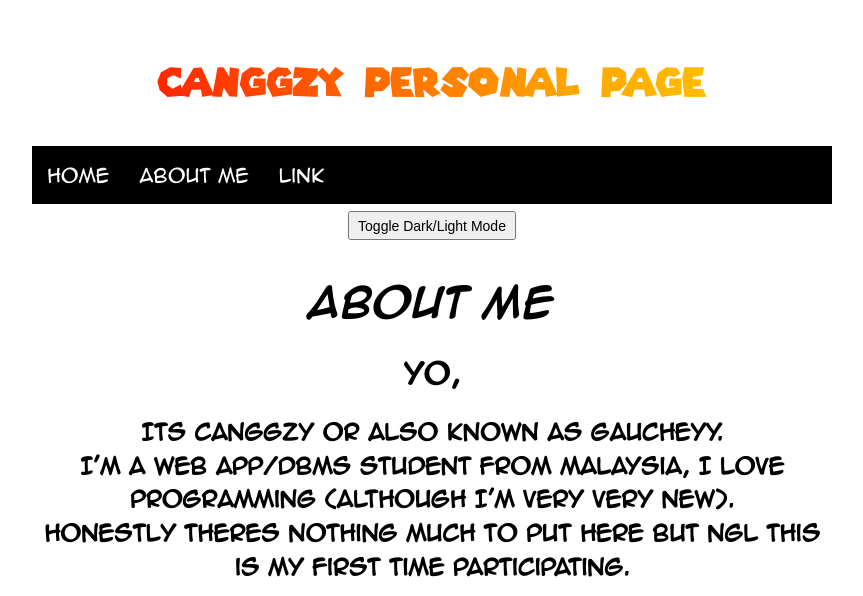
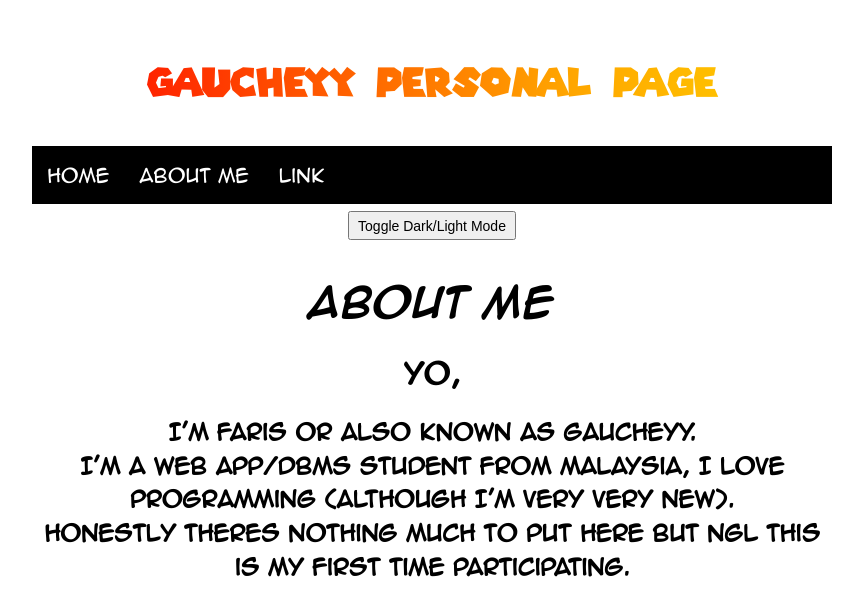
Before and after one commit to g4ucheyy/project1, a plain HTML site: page about.html in a window 1280 px wide. Shown: the top 596 px of the page, without its empty margins (208-1071 px from the left). Drawn offline with Linux system fonts and the light colour scheme; grey boxes are pictures that could not be loaded.

Commit message:
Update about.html

```diff
--- a/about.html
+++ b/about.html
@@ -10,7 +10,7 @@
 
 
         <div class="main"> <!-- MAIN -->
-       <a href="index.html" id="head"><h1 id="txt">Canggzy Personal Page</h1></a>
+       <a href="index.html" id="head"><h1 id="txt">Gaucheyy Personal Page</h1></a>
         <div class="menu"> <!--NAV MENU BAR-->
             <ul>
                 <li><a href="index.html">Home</a></li>
@@ -22,7 +22,7 @@
                  <button id="themeToggle">Toggle Dark/Light Mode</button>
 
                <center> <h1 id="aboutrlly"> ABOUT ME</h1> </center>
-                <h2>Yo,</h2> <h3>Its Canggzy or also known as Gaucheyy. <br>
+                <h2>Yo,</h2> <h3>I'm Faris or also known as Gaucheyy. <br>
                     I'm a Web App/DBMS student from Malaysia, I love
                     programming (although I'm very very new). <br>
                     Honestly theres nothing much to put here but
```
